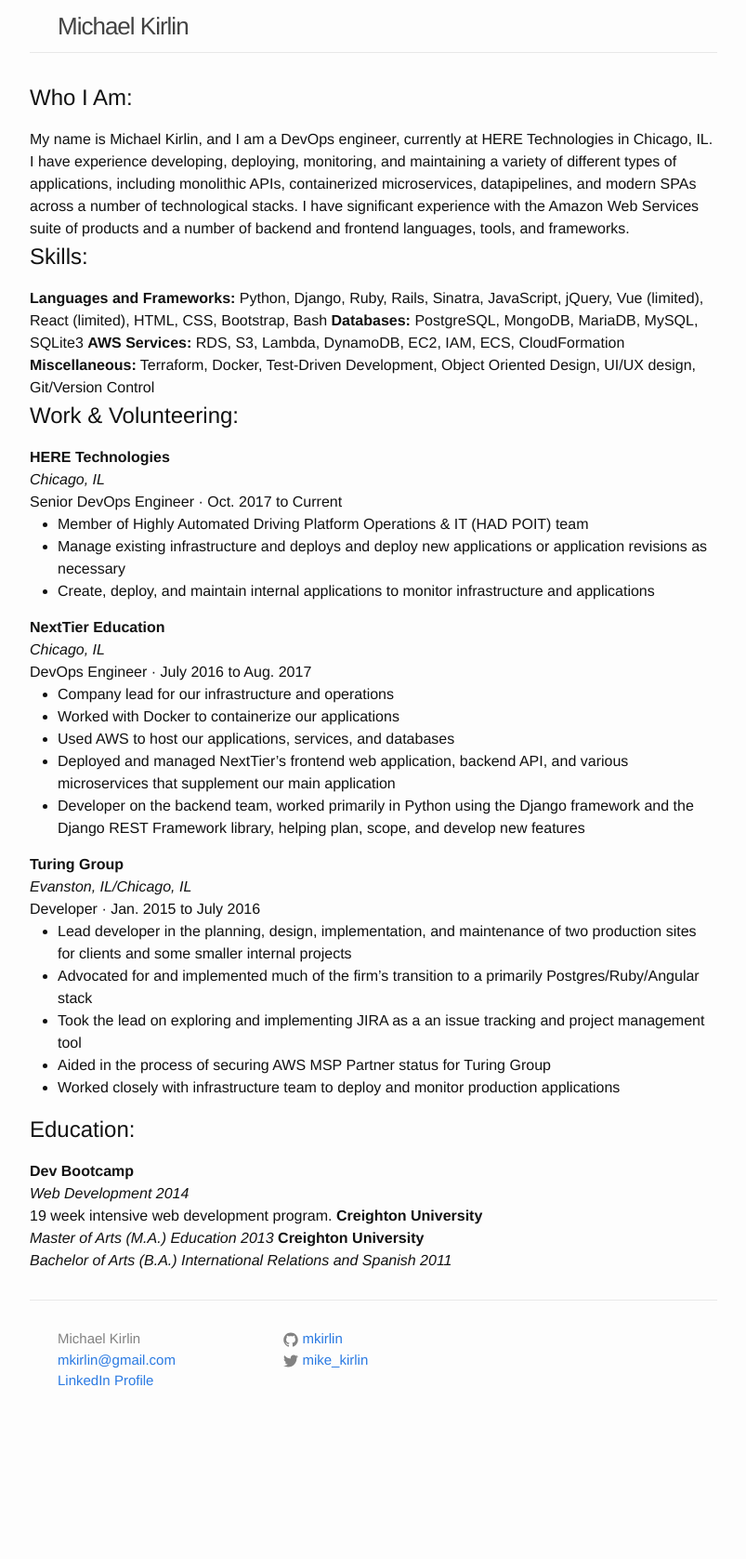
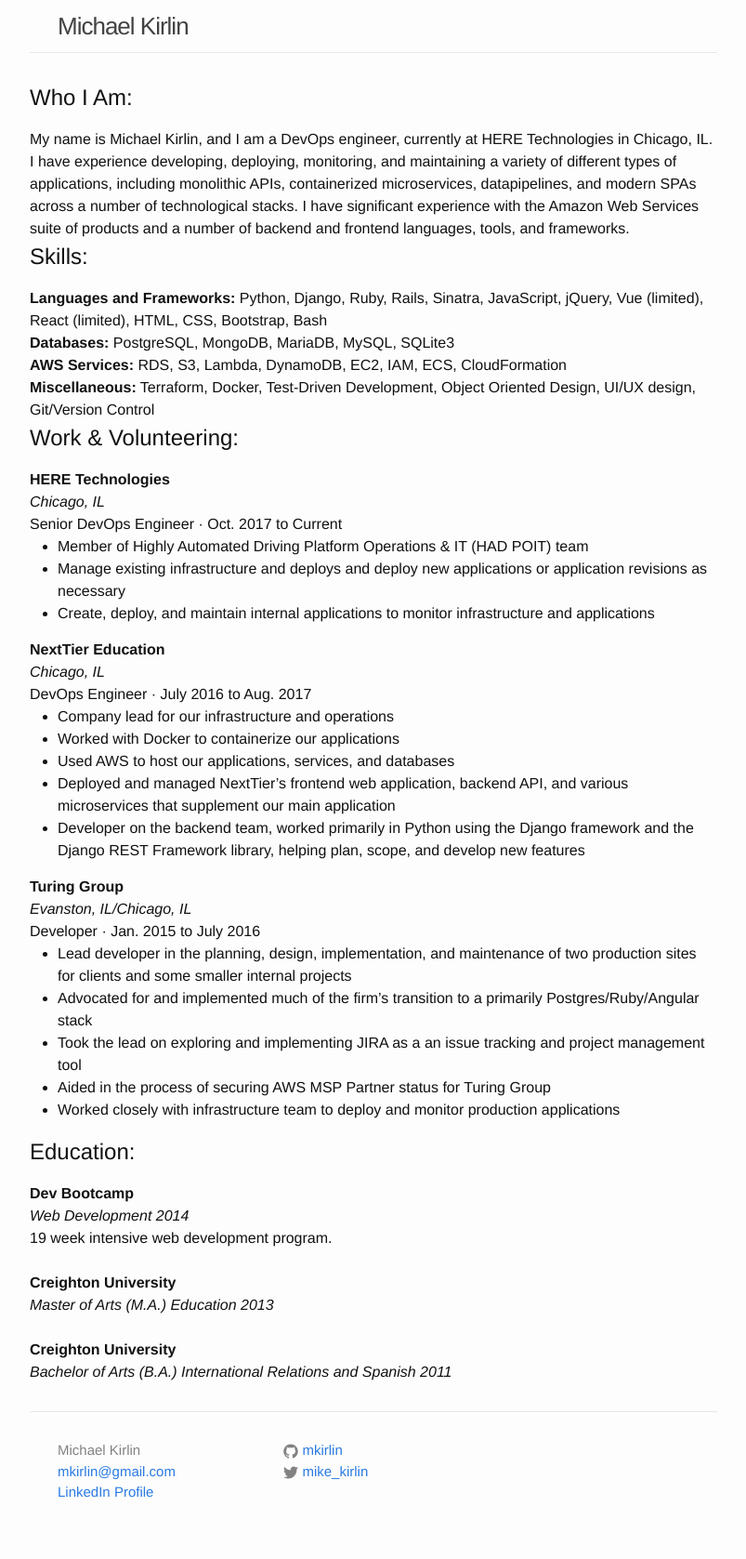
Before and after one commit to mkirlin/mkirlin.github.io, a Jekyll site: the page built from index.md, in a window 1280 px wide. Shown: the whole page at 93% size, without its empty margins (238-1041 px from the left). Built offline with Jekyll 4.4.1, drawn with Linux system fonts in a browser that asks for light colours; our own code applies the rules of GitHub Pages for plain Markdown files; before the commit the page ends 1557 px from its top, so only the background shows below that.

Commit message:
Continuing to tweak layout

```diff
--- a/index.md
+++ b/index.md
@@ -4,30 +4,27 @@
 
 Who I Am:
 ---------
-My name is Michael Kirlin, and I am a DevOps engineer, currently at HERE Technologies in Chicago, IL. I have experience developing, deploying, monitoring, and maintaining a variety of different types of applications, including monolithic APIs, containerized microservices, datapipelines, and modern SPAs across a number of technological stacks. I have significant experience with the Amazon Web Services suite of products and a number of backend and frontend languages, tools, and frameworks.
+My name is Michael Kirlin, and I am a DevOps engineer, currently at HERE Technologies in Chicago, IL. I have experience developing, deploying, monitoring, and maintaining a variety of different types of applications, including monolithic APIs, containerized microservices, datapipelines, and modern SPAs across a number of technological stacks. I have significant experience with the Amazon Web Services suite of products and a number of backend and frontend languages, tools, and frameworks. <br>
 
 Skills:
 ---------
-**Languages and Frameworks:** Python, Django, Ruby, Rails, Sinatra, JavaScript,  jQuery, Vue (limited), React (limited), HTML, CSS, Bootstrap, Bash
-
-**Databases:** PostgreSQL, MongoDB, MariaDB, MySQL, SQLite3
-
-**AWS Services:** RDS, S3, Lambda, DynamoDB, EC2, IAM, ECS, CloudFormation
-
-**Miscellaneous:** Terraform, Docker, Test-Driven Development, Object Oriented Design, UI/UX design, Git/Version Control
+**Languages and Frameworks:** Python, Django, Ruby, Rails, Sinatra, JavaScript, jQuery, Vue (limited), React (limited), HTML, CSS, Bootstrap, Bash <br>
+**Databases:** PostgreSQL, MongoDB, MariaDB, MySQL, SQLite3 <br>
+**AWS Services:** RDS, S3, Lambda, DynamoDB, EC2, IAM, ECS, CloudFormation <br>
+**Miscellaneous:** Terraform, Docker, Test-Driven Development, Object Oriented Design, UI/UX design, Git/Version Control <br>
 
 Work & Volunteering:
 ---------
-**HERE Technologies**
-*Chicago, IL*
-Senior DevOps Engineer · Oct. 2017 to Current
+**HERE Technologies** <br>
+*Chicago, IL* <br>
+Senior DevOps Engineer · Oct. 2017 to Current <br>
 - Member of Highly Automated Driving Platform Operations & IT (HAD POIT) team
 - Manage existing infrastructure and deploys and deploy new applications or application revisions as necessary
 - Create, deploy, and maintain internal applications to monitor infrastructure and applications
 
-**NextTier Education**
-*Chicago, IL*
-DevOps Engineer · July 2016 to Aug. 2017
+**NextTier Education** <br>
+*Chicago, IL* <br>
+DevOps Engineer · July 2016 to Aug. 2017 <br>
 
 - Company lead for our infrastructure and operations
 - Worked with Docker to containerize our applications
@@ -35,9 +32,9 @@
 - Deployed and managed NextTier's frontend web application, backend API, and various microservices that supplement our main application
 - Developer on the backend team, worked primarily in Python using the Django framework and the Django REST Framework library, helping plan, scope, and develop new features
 
-**Turing Group**
-*Evanston, IL/Chicago, IL*
-Developer · Jan. 2015 to July 2016
+**Turing Group** <br>
+*Evanston, IL/Chicago, IL* <br>
+Developer · Jan. 2015 to July 2016 <br>
 
 - Lead developer in the planning, design, implementation, and maintenance of two production sites for clients and some smaller internal projects
 - Advocated for and implemented much of the firm's transition to a primarily Postgres/Ruby/Angular stack
@@ -47,12 +44,12 @@
 
 Education:
 ---------
-**Dev Bootcamp**
-*Web Development 2014*
-19 week intensive web development program.
-
-**Creighton University**
-*Master of Arts (M.A.) Education 2013*
-
-**Creighton University**
-*Bachelor of Arts (B.A.) International Relations and Spanish 2011*
+**Dev Bootcamp** <br>
+*Web Development 2014* <br>
+19 week intensive web development program. <br>
+ <br>
+**Creighton University** <br>
+*Master of Arts (M.A.) Education 2013* <br>
+ <br>
+**Creighton University** <br>
+*Bachelor of Arts (B.A.) International Relations and Spanish 2011* <br>
```
